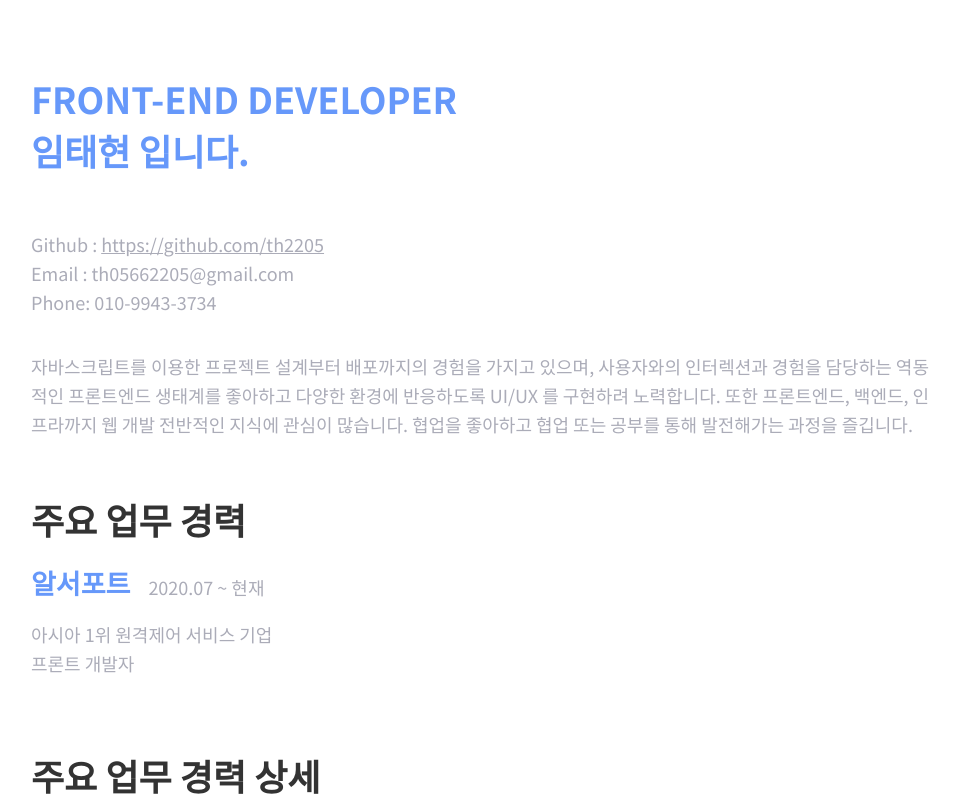
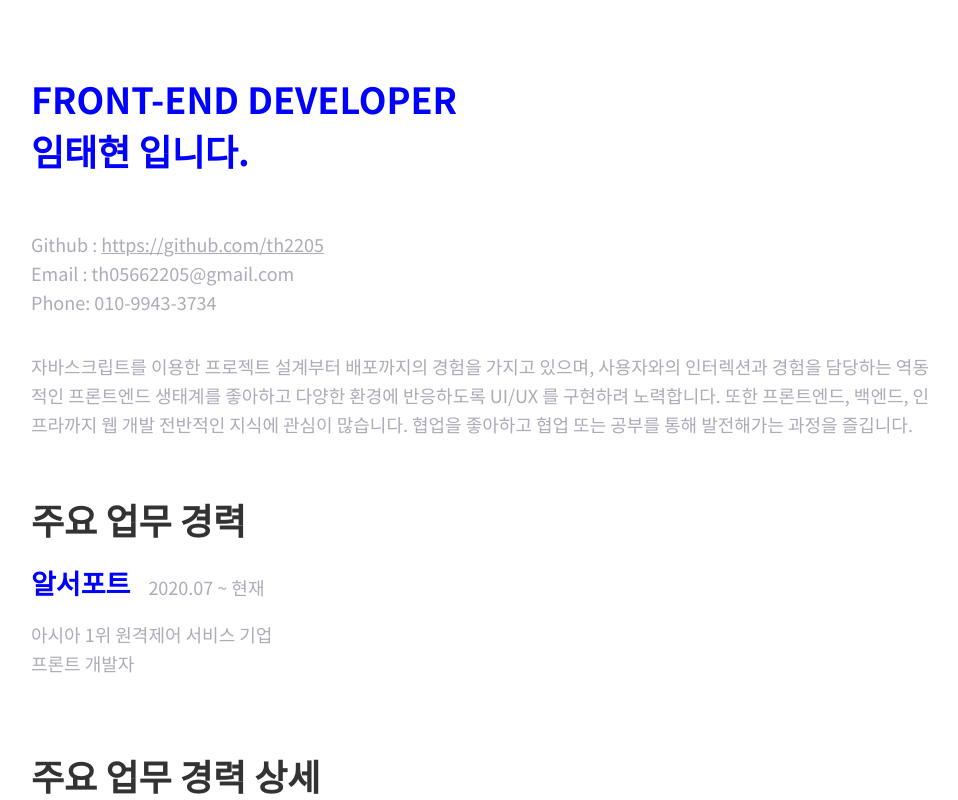
Before and after one commit to th2205/my-blog, a Next.js app: page /resume in a window 1280 px wide. Shown: the top 800 px of the page, without its empty margins (159-1117 px from the left). Built offline with nearby package versions, Linux system fonts and the light colour scheme.

Commit message:
feat: update

```diff
--- a/components/Heading.module.scss
+++ b/components/Heading.module.scss
@@ -10,7 +10,8 @@
   }
 
   &--secondary {
-    color: $font-blue;
+    // color: $font-blue;
+    color: #0000ff;
   }
 }
 
```
